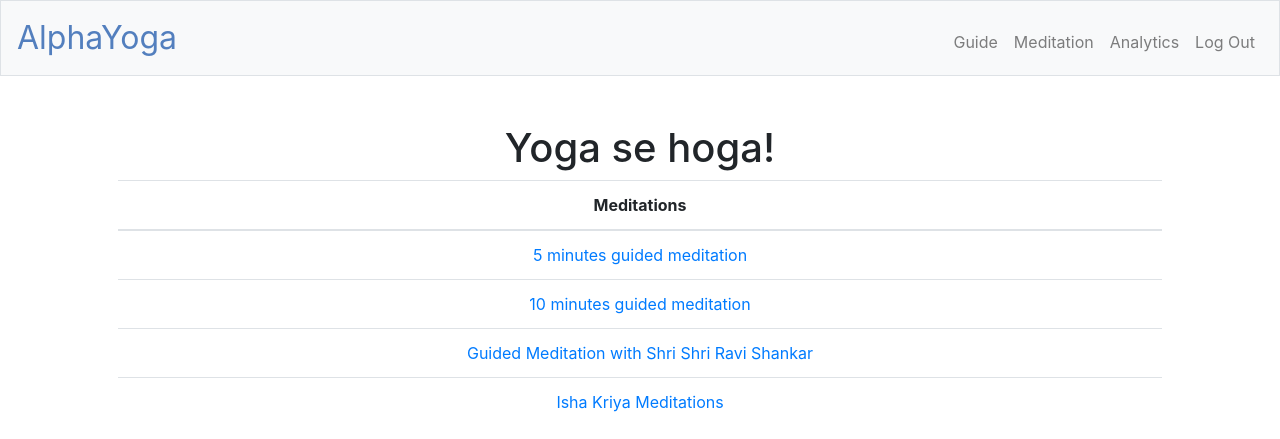
After one commit to Codeshastra-7/31_DeepMind, a Flask app: page /meditation in a window 1280 px wide. The commit adds this page. Shown: the top 439 px of the page. Run offline with Flask 2, Linux system fonts and the light colour scheme; a user stored in the database is signed in; some libraries are stand-ins or nearby versions.

Commit message:
guided meditation feed added

```diff
--- a/app.py
+++ b/app.py
@@ -92,15 +92,12 @@ def get_aasan_baby(key):
 @app.route("/guide", methods=["GET", "POST"])
 @login_required
 def guide():
-    guide_dict = {}
+    return render_template("guide.html")
 
-    keys = ['plank', 'downdog', 'warrior2', 'tree', 'goddess'] #, '5_min_meditation', '10_min_ravi_shankar', 'isha_kriya']
-
-    values = ['https://youtu.be/TvxNkmjdhMM', 'https://youtu.be/JmW6Ofblhtk', 'https://youtu.be/IiHkMae4yNU', 'https://youtu.be/WSgL6hbBYKc', 'https://youtu.be/TwmHvDwSofI']
-
-    guide_dict = {key:value for key, value in zip(keys, values)}
-
-    return render_template("guide.html", guide_dict=guide_dict)
+@app.route("/meditation", methods=["GET", "POST"])
+@login_required
+def meditation():
+    return render_template("meditation.html")
 
 
 @app.route("/login", methods=["GET", "POST"])
--- a/data_options.csv
+++ b/data_options.csv
@@ -1,2 +1,3 @@
 u_id, back, fatloss, legs, arms
 1,1,1,0,0
+2,0,1,1,1
--- a/templates/layout.html
+++ b/templates/layout.html
@@ -38,6 +38,7 @@
                 {% if session.user_id %}
                     <ul class="navbar-nav ml-auto mt-2">
                         <li class="nav-item"><a class="nav-link" href="/guide">Guide</a></li>
+                        <li class="nav-item"><a class="nav-link" href="/meditation">Meditation</a></li>
                         <li class="nav-item"><a class="nav-link" href="/analytics">Analytics</a></li>
                         <li class="nav-item"><a class="nav-link" href="/logout">Log Out</a></li>
                     </ul>
--- a/templates/layout_camera.html
+++ b/templates/layout_camera.html
@@ -38,6 +38,7 @@
                 {% if session.user_id %}
                     <ul class="navbar-nav ml-auto mt-2">
                         <li class="nav-item"><a class="nav-link" href="/guide">Guide</a></li>
+                        <li class="nav-item"><a class="nav-link" href="/meditations">Meditation</a></li>
                         <li class="nav-item"><a class="nav-link" href="/analytics">Analytics</a></li>
                         <li class="nav-item"><a class="nav-link" href="/logout">Log Out</a></li>
                     </ul>
--- a/templates/layout_index.html
+++ b/templates/layout_index.html
@@ -38,6 +38,7 @@
                 {% if session.user_id %}
                     <ul class="navbar-nav ml-auto mt-2">
                         <li class="nav-item"><a class="nav-link" href="/guide">Guide</a></li>
+                        <li class="nav-item"><a class="nav-link" href="/meditation">Meditation</a></li>
                         <li class="nav-item"><a class="nav-link" href="/analytics">Analytics</a></li>
                         <li class="nav-item"><a class="nav-link" href="/logout">Log Out</a></li>
                     </ul>
--- a/templates/layout_login.html
+++ b/templates/layout_login.html
@@ -39,7 +39,8 @@
             <div class="collapse navbar-collapse" id="navbar">
                 {% if session.user_id %}
                     <ul class="navbar-nav ml-auto mt-2">
-                        <li class="nav-item"><a class="nav-link" href="/video">Guide</a></li>
+                        <li class="nav-item"><a class="nav-link" href="/guide">Guide</a></li>
+                        <li class="nav-item"><a class="nav-link" href="/meditation">Meditation</a></li>
                         <li class="nav-item"><a class="nav-link" href="/analytics">Analytics</a></li>
                         <li class="nav-item"><a class="nav-link" href="/logout">Log Out</a></li>
                     </ul>
--- /dev/null
+++ b/templates/meditation.html
@@ -0,0 +1,47 @@
+{% extends "layout.html" %}
+
+{%block title%}
+  Guided Meditations
+{%endblock%}
+
+{% block main %}
+ <h1 style="text-align:center">Yoga se hoga!</h1>
+
+ <table class="table">
+    <thead>
+        <tr>
+            <th>Meditations</th>
+        </tr>
+    </thead>
+
+    <tbody>
+            <tr>
+                <td><a href="#5m">5 minutes guided meditation</a></td>
+            </tr>
+            <tr>
+                <td><a href="#10m">10 minutes guided meditation</a></td>
+            </tr>
+            <tr>
+                <td><a href="#ravi">Guided Meditation with Shri Shri Ravi Shankar</a></td>
+            </tr>
+            <tr>
+                <td><a href="#isha">Isha Kriya Meditations</a></td>
+            </tr>
+    </tbody>
+</table>
+
+ <iframe id="5m" width="560" height="315" src="https://www.youtube.com/embed/inpok4MKVLM" frameborder="0" allow="accelerometer; autoplay; clipboard-write; encrypted-media; gyroscope; picture-in-picture" allowfullscreen></iframe>
+ <br>
+ <br>
+ <br>
+ <iframe id="10m" width="560" height="315" src="https://www.youtube.com/embed/Evgx9yX2Vw8" frameborder="0" allow="accelerometer; autoplay; clipboard-write; encrypted-media; gyroscope; picture-in-picture" allowfullscreen></iframe>
+ <br>
+ <br>
+ <br>
+ <iframe id="ravi" width="560" height="315" src="https://www.youtube.com/embed/TWbiDzi-rQc" frameborder="0" allow="accelerometer; autoplay; clipboard-write; encrypted-media; gyroscope; picture-in-picture" allowfullscreen></iframe>
+ <br>
+ <br>
+ <br>
+ <iframe id="isha" width="560" height="315" src="https://www.youtube.com/embed/EwQkfoKxRvo" frameborder="0" allow="accelerometer; autoplay; clipboard-write; encrypted-media; gyroscope; picture-in-picture" allowfullscreen></iframe>
+
+{% endblock %}
```
Also changed, not shown: download.jpg (added), static/debug.jpg, user_info.db.
